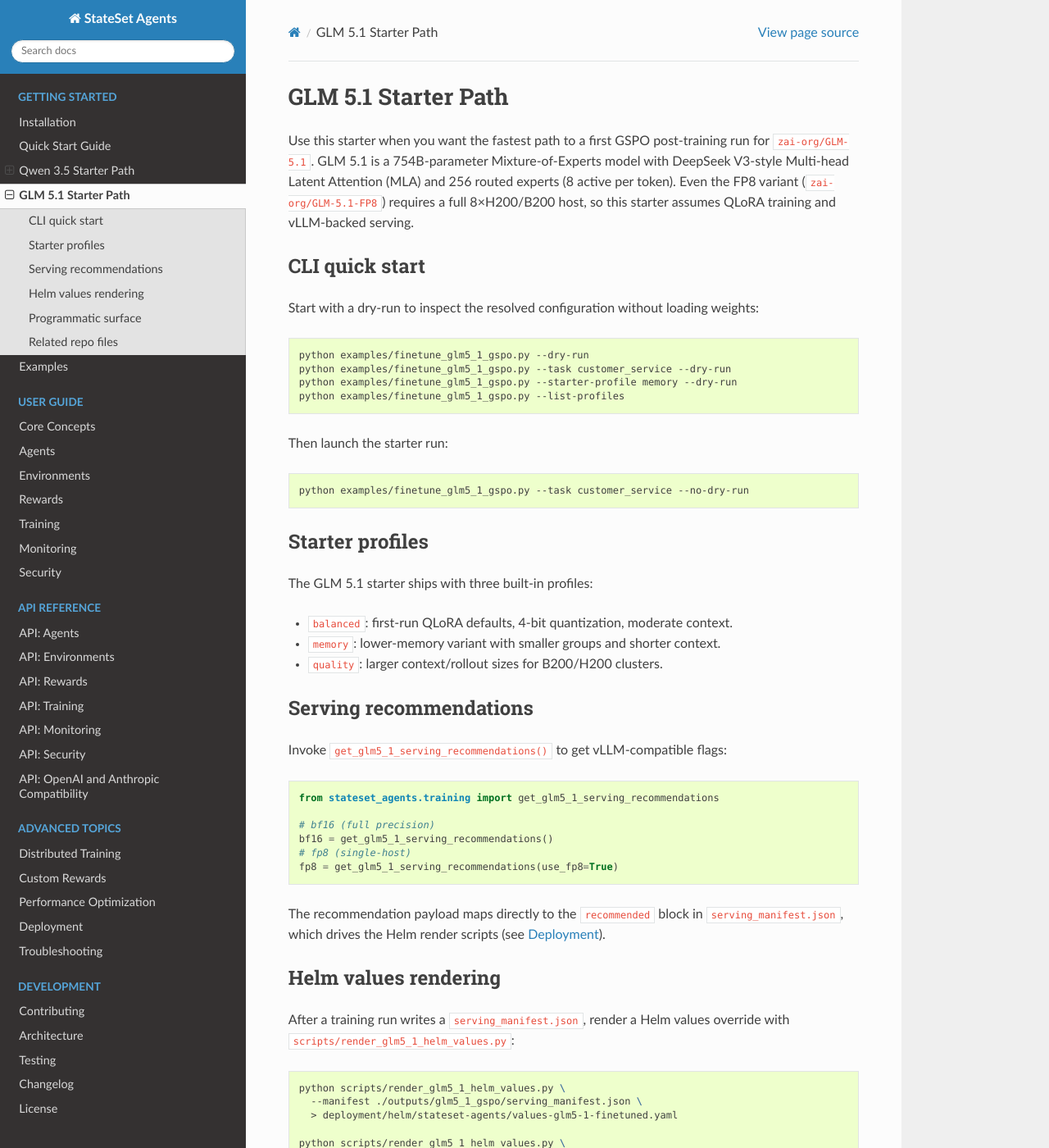
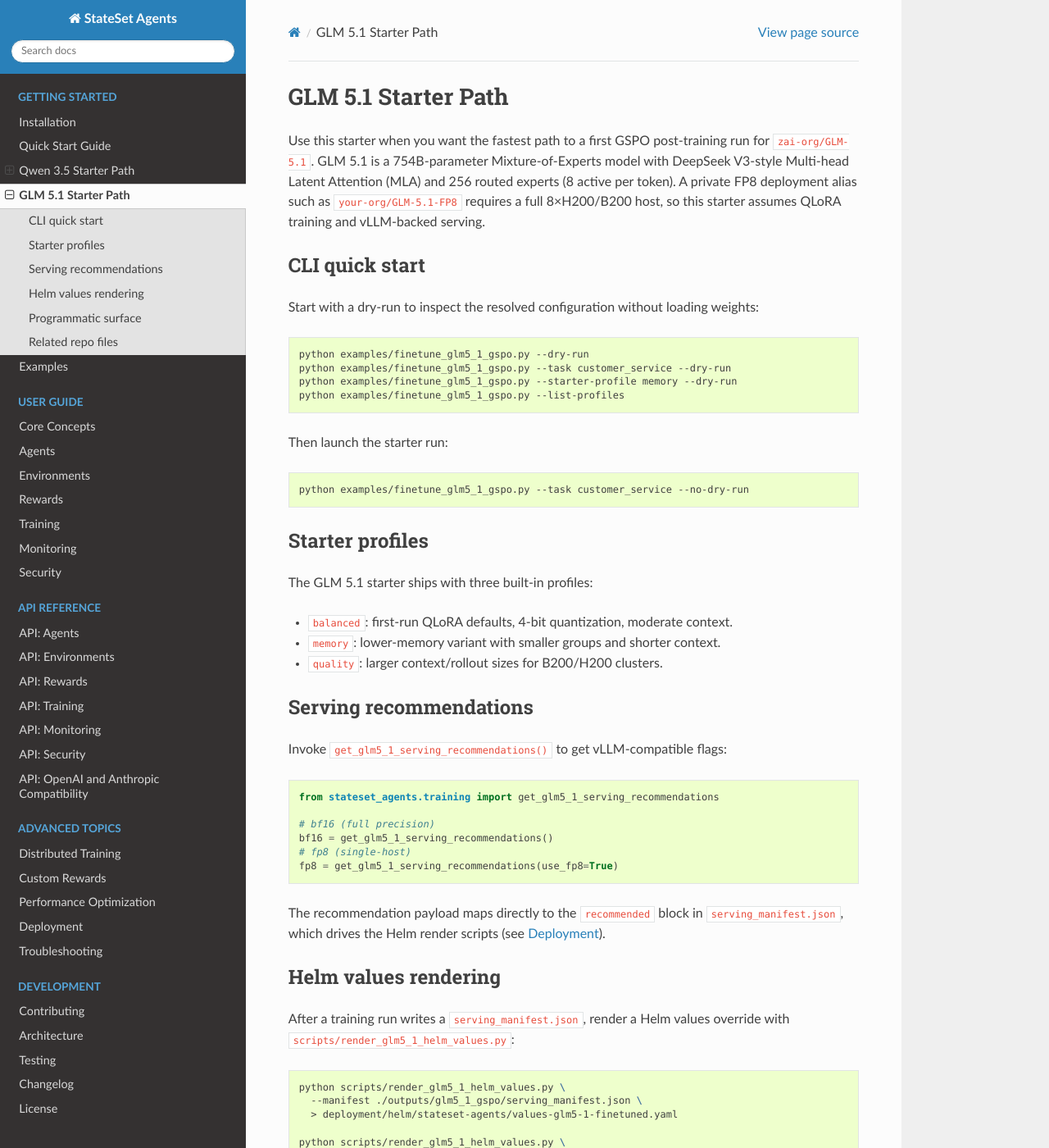
Before and after one commit to stateset/stateset-agents, a Sphinx documentation site: the page built from docs/glm5_1_starter.rst, in a window 1280 px wide and 1400 px high. Shown: the whole window at 82% size. Built offline with Sphinx 7.4.7 and the Read the Docs theme 3.1.0, drawn with Linux system fonts in a browser that asks for light colours; some of the changed text lies outside the part shown.

Commit message:
hardening: sanitize public deployment examples

```diff
--- a/docs/glm5_1_starter.rst
+++ b/docs/glm5_1_starter.rst
@@ -4,9 +4,9 @@
 Use this starter when you want the fastest path to a first GSPO post-training
 run for ``zai-org/GLM-5.1``. GLM 5.1 is a 754B-parameter Mixture-of-Experts
 model with DeepSeek V3-style Multi-head Latent Attention (MLA) and 256 routed
-experts (8 active per token). Even the FP8 variant (``zai-org/GLM-5.1-FP8``)
-requires a full 8×H200/B200 host, so this starter assumes QLoRA training and
-vLLM-backed serving.
+experts (8 active per token). A private FP8 deployment alias such as
+``your-org/GLM-5.1-FP8`` requires a full 8×H200/B200 host, so this starter
+assumes QLoRA training and vLLM-backed serving.
 
 CLI quick start
 ---------------
@@ -68,7 +68,7 @@
 
    python scripts/render_glm5_1_helm_values.py \
      --manifest ./outputs/glm5_1_gspo/serving_manifest.json \
-     --gcs-uri gs://stateset-models/glm5-1/runs/run-123/merged
+     --gcs-uri gs://YOUR_BUCKET/glm5-1/runs/YOUR_RUN_ID/merged
 
 Programmatic surface
 --------------------
```
Also changed, not shown: docs/GLM5_1_HOSTING_PLAN.md (+8 -7 lines), examples/README.md, 12 other files.
